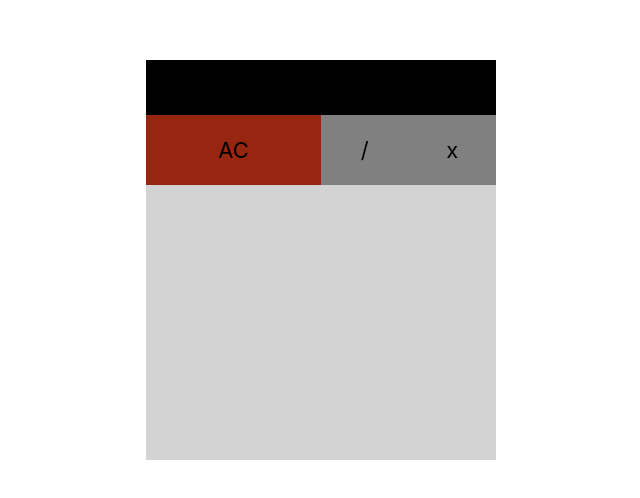
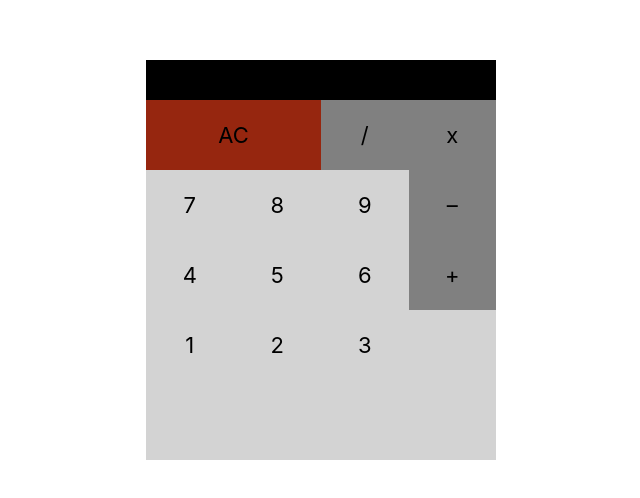
Before and after one commit to sergeialimov/react.calculator, a React (Create React App) app: page / in a window 1280 px wide. Shown: the part 140-638 px from the top of the page, without its empty margins (319-959 px from the left). Built offline with nearby package versions, Linux system fonts and the light colour scheme.

Commit message:
add numbers

```diff
--- a/src/App.css
+++ b/src/App.css
@@ -28,12 +28,12 @@
 }
 
 #divide {
-  grid-area: 2 / 3 / span 1 / span 1;
+  /* grid-area: 2 / 3 / span 1 / span 1; */
   background: gray;
 }
 
 #multiply {
-  grid-area: 2 / 4 / span 1 / span 1;
+  /* grid-area: 2 / 4 / span 1 / span 1; */
   background: gray;
 }
 
--- a/src/App.js
+++ b/src/App.js
@@ -13,14 +13,17 @@ class App extends Component {
           </div>
           <div id="divide"><p>/</p></div>
           <div id="multiply"><p>x</p></div>
-          {/*<div id="7"><p>7</p></div>
+          <div id="7"><p>7</p></div>
           <div id="8"><p>8</p></div>
           <div id="9"><p>9</p></div>
           <div id="minus"><p>–</p></div>
           <div id="4"><p>4</p></div>
           <div id="5"><p>5</p></div>
           <div id="6"><p>6</p></div>
-          <div id="plus"><p>+</p></div>*/}
+          <div id="plus"><p>+</p></div>
+          <div id="1"><p>1</p></div>
+          <div id="2"><p>2</p></div>
+          <div id="3"><p>3</p></div>
         </div>
       </div>
     );
```
